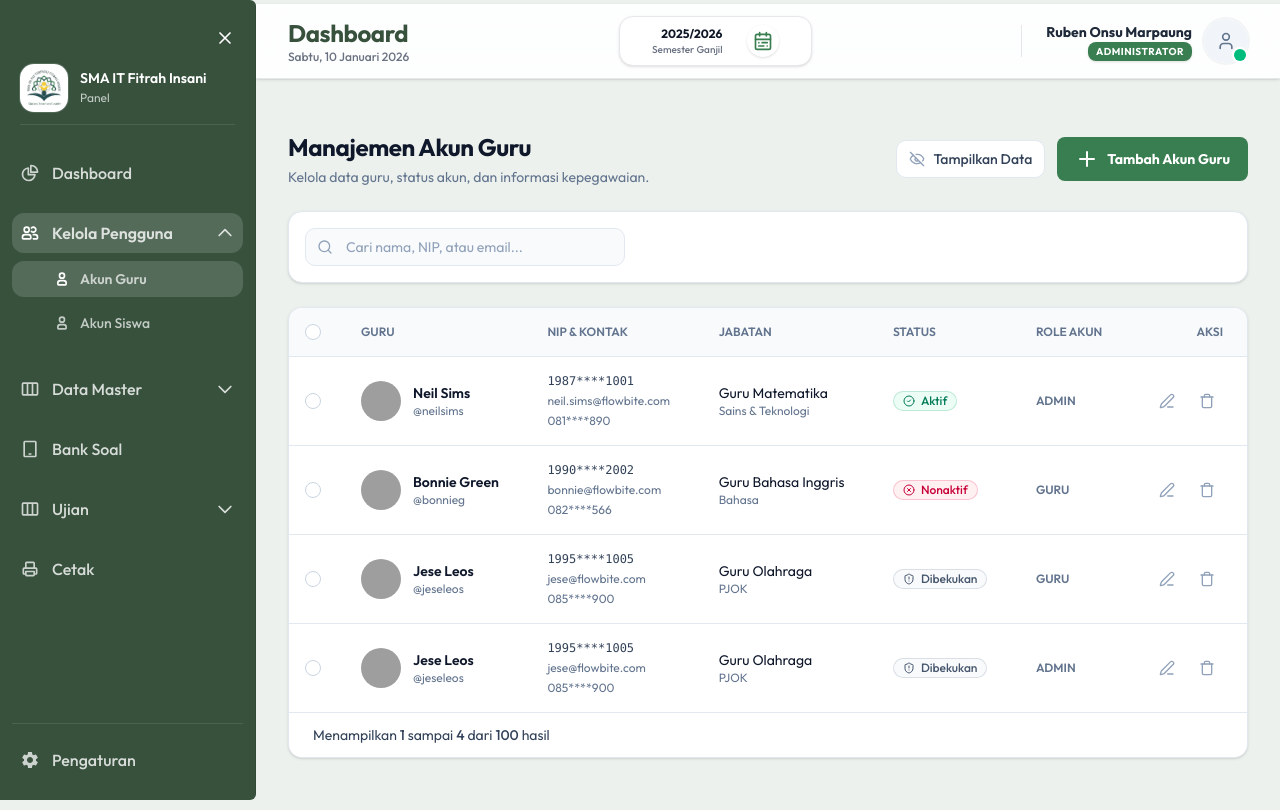
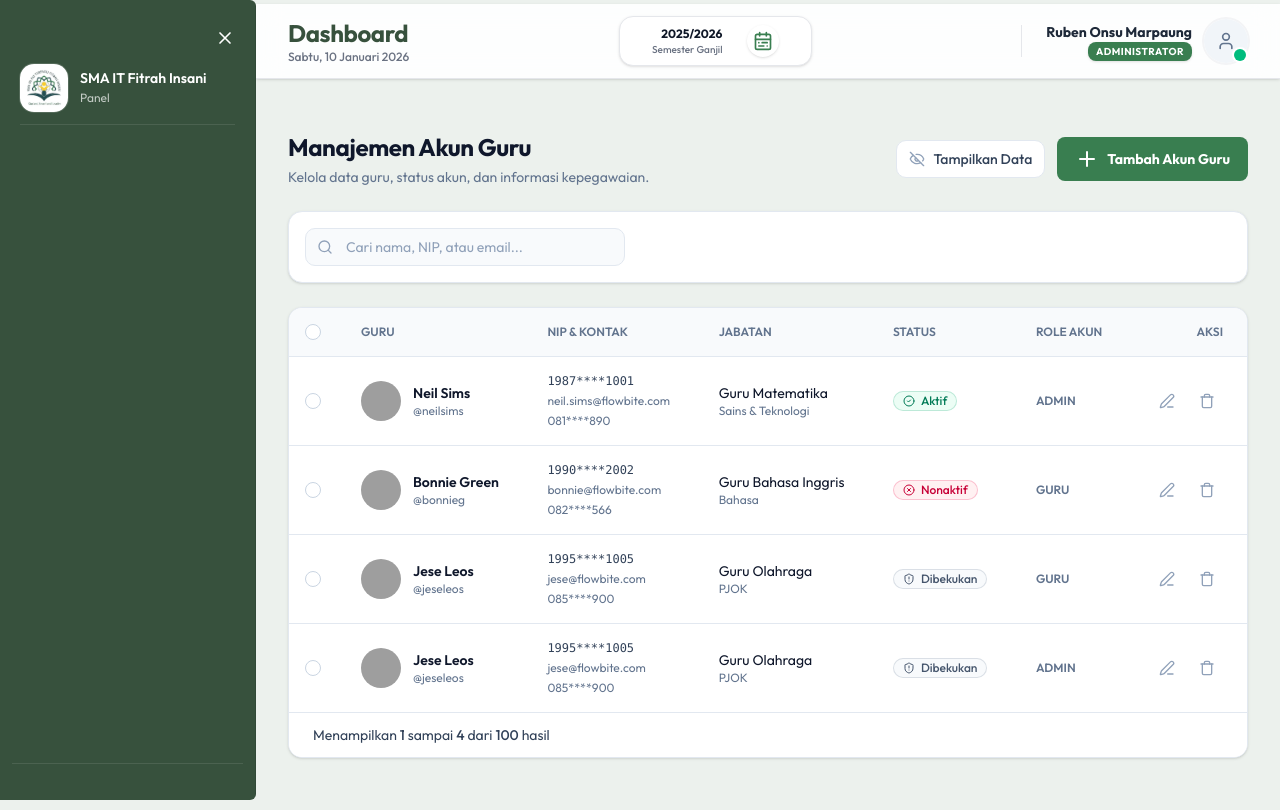
Before and after one commit to mustafamadjid/web-app-cbt, a React app in the folder frontend/: page /dashboard/administrator/kelola-akun/guru in a window 1280 px wide. Built offline with nearby package versions, Linux system fonts and the light colour scheme; no server answers; grey boxes are pictures that could not be loaded; the HTML template or start-up script is replaced by a standard one.

Commit message:
FE -> feat : Menampilkan menu sidebar berdasarkan role user

```diff
--- a/frontend/src/contexts/AuthContext.tsx
+++ b/frontend/src/contexts/AuthContext.tsx
@@ -102,8 +102,6 @@ export function AuthProvider({ children }: { children: React.ReactNode }) {
     try {
       await api<void>("/auth/logout", { method: "POST" });
     } catch (e) {
-      // Jangan bikin logout gagal hanya karena backend error.
-      // Tapi tetap penting untuk logging kalau Anda mau.
       const err = e as ApiError;
       console.warn("Logout error:", err.status, err.message);
     } finally {
--- /dev/null
+++ b/frontend/src/helper/FilterMenuSidebar/sidebarMenuFilter.ts
@@ -0,0 +1,25 @@
+import type { Role,SidebarMenuItem } from "@/types/Sidebar/SidebarMenu";
+
+const hasAccess = (roles:Role[] | undefined, role:Role) => {
+    if (!roles || roles.length === 0) return true;
+    return roles.includes(role);
+}
+
+export function filterMenuByRole(
+    items: SidebarMenuItem[],
+    role: Role
+): SidebarMenuItem[] {
+    return items.
+    map((item) => {
+        if(item.type === "group") {
+            const children = item.children.filter((child) => hasAccess(child.roles, role));
+            if(!hasAccess(item.roles, role) || children.length === 0) return null;
+            return {
+                ...item,
+                children
+            }
+        }
+        if(!hasAccess(item.roles, role)) return null;
+        return item;
+    }).filter(Boolean) as SidebarMenuItem[];
+}
--- a/frontend/src/layouts/MainLayout/AdminLayout/AdminLayout.tsx
+++ b/frontend/src/layouts/MainLayout/AdminLayout/AdminLayout.tsx
@@ -1,7 +1,7 @@
 // AdminLayout.tsx
 import { useEffect, useState } from "react";
 import { Outlet } from "react-router";
-import SidebarAdmin from "@/layouts/MainLayout/Sidebar/SidebarAdmin";
+import Sidebar from "@/layouts/MainLayout/Sidebar/Sidebar";
 
 const STORAGE_KEY = "admin_sidebar_open";
 
@@ -30,13 +30,12 @@ function AdminLayout() {
 
   return (
     <div className="min-h-screen bg-[#ecf1ed]">
-      <SidebarAdmin
+      <Sidebar
         isOpen={isSidebarOpen}
         onToggle={() => setIsSidebarOpen((v) => !v)}
         onClose={() => setIsSidebarOpen(false)}
         onOpen={() => setIsSidebarOpen(true)}
       />
-
 
       <main
         className={[
--- a/frontend/src/layouts/MainLayout/Sidebar/SidebarAdmin.tsx
+++ b/frontend/src/layouts/MainLayout/Sidebar/Sidebar.tsx
@@ -1,5 +1,9 @@
 import { useEffect, useMemo, useRef, useState } from "react";
 import { NavLink, useLocation, matchPath } from "react-router";
+
+import { filterMenuByRole } from "@/helper/FilterMenuSidebar/sidebarMenuFilter";
+import type { Role} from "../../../types/Sidebar/SidebarMenu";
+import { useAuth } from "@/contexts/AuthContext";
 
 import SvgIcons from "@/assets/SvgIcons/svgIcons";
 
@@ -10,27 +14,39 @@ import type {
 } from "../../../types/Sidebar/SidebarMenu";
 import { footerMenuItems, mainMenuItems } from "./sidebarMenuItems";
 
-type SidebarAdminProps = {
+type SidebarProps = {
   isOpen: boolean;
   onToggle: () => void;
   onClose: () => void;
   onOpen: () => void;
 };
 
-const SidebarAdmin = ({
-  isOpen,
-  onToggle,
-  onClose,
-}: SidebarAdminProps) => {
+
+const Sidebar = ({ isOpen, onToggle, onClose }: SidebarProps) => {
+  const { user } = useAuth();
+  const role = (user?.role ?? "SISWA") as Role;
+
+
   const [openGroups, setOpenGroups] = useState<Record<number, boolean>>({});
   const sidebarRef = useRef<HTMLElement | null>(null);
 
   const { pathname } = useLocation();
 
+
+const filteredMainMenuItems = useMemo(
+  () => filterMenuByRole(mainMenuItems, role),
+  [role]
+);
+
+const filteredFooterMenuItems = useMemo(
+  () => filterMenuByRole(footerMenuItems, role),
+  [role]
+);
+
  const activeGroupMap = useMemo(() => {
    const activeGroups: Record<number, boolean> = {};
 
-    mainMenuItems.forEach((item) => {
+   filteredMainMenuItems.forEach((item) => {
      if (item.type !== "group") return;
 
      const hasActiveChild = item.children.some((child) =>
@@ -41,7 +57,8 @@ const SidebarAdmin = ({
    });
 
    return activeGroups;
-  }, [pathname]);
+ }, [pathname, filteredMainMenuItems]);
+
 
   useEffect(() => {
     if (Object.keys(activeGroupMap).length === 0) return;
@@ -58,7 +75,6 @@ const SidebarAdmin = ({
 
   useEffect(() => {
     if (!isOpen) return;
-
 
     const mql = window.matchMedia("(max-width: 639px)");
 
@@ -77,7 +93,6 @@ const SidebarAdmin = ({
     document.addEventListener("mousedown", onMouseDown);
     return () => document.removeEventListener("mousedown", onMouseDown);
   }, [isOpen, onClose]);
-
 
   const navItemClass = ({ isActive }: { isActive: boolean }) =>
     [
@@ -274,13 +289,13 @@ const SidebarAdmin = ({
             </div>
 
             <ul className="space-y-2 font-medium flex flex-col gap-3 py-4">
-              {mainMenuItems.map((item) => renderMenuItem(item))}
+              {filteredMainMenuItems.map((item) => renderMenuItem(item))}
             </ul>
           </div>
 
           <div className="shrink-0 mt-4 border-t border-white/10 pt-4">
             <ul className="space-y-2 font-medium">
-              {footerMenuItems.map((item) => renderMenuItem(item))}
+              {filteredFooterMenuItems.map((item) => renderMenuItem(item))}
             </ul>
           </div>
         </div>
@@ -289,4 +304,4 @@ const SidebarAdmin = ({
   );
 };
 
-export default SidebarAdmin;
+export default Sidebar;
--- a/frontend/src/layouts/MainLayout/Sidebar/sidebarMenuItems.tsx
+++ b/frontend/src/layouts/MainLayout/Sidebar/sidebarMenuItems.tsx
@@ -1,7 +1,12 @@
 import { paths } from "@/routes/paths";
-import type { SidebarMenuItem } from "../../../types/Sidebar/SidebarMenu";
+import type { SidebarMenuItem, Role } from "../../../types/Sidebar/SidebarMenu";
 
 import SvgIcons from "@/assets/SvgIcons/svgIcons";
+
+const ADMIN_ONLY: Role[] = ["ADMIN"];
+const GURU_ONLY: Role[] = ["GURU"];
+const SISWA_ONLY: Role[] = ["SISWA"];
+
 
 export const mainMenuItems: SidebarMenuItem[] = [
   {
@@ -11,24 +16,28 @@ export const mainMenuItems: SidebarMenuItem[] = [
     to: paths.dashboard.home_admin,
     end: true,
     icon: SvgIcons.dashboard,
+    roles: ADMIN_ONLY,
   },
   {
     id: 2,
     type: "group",
     label: "Kelola Pengguna",
     icon: SvgIcons.users,
+    roles: ADMIN_ONLY,
     children: [
       {
         id: 201,
         label: "Akun Guru",
         to: paths.dashboard.kelola_akun_guru,
         icon: SvgIcons.userSingle,
+        roles: ADMIN_ONLY,
       },
       {
         id: 202,
         label: "Akun Siswa",
         to: paths.dashboard.kelola_akun_siswa,
         icon: SvgIcons.userSingle,
+        roles: ADMIN_ONLY,
       },
     ],
   },
@@ -37,30 +46,35 @@ export const mainMenuItems: SidebarMenuItem[] = [
     type: "group",
     label: "Data Master",
     icon: SvgIcons.book,
+    roles: ADMIN_ONLY,
     children: [
       {
         id: 301,
         label: "Data Mata Pelajaran",
         to: paths.dashboard.data_master_mapel,
         icon: SvgIcons.chevronDouble,
+        roles: ADMIN_ONLY,
       },
       {
         id: 302,
         label: "Data Kelas",
         to: paths.dashboard.data_master_kelas,
         icon: SvgIcons.chevronDouble,
+        roles: ADMIN_ONLY,
       },
       {
         id: 303,
         label: "Data Ruang Ujian",
         to: paths.dashboard.data_master_ruang,
         icon: SvgIcons.chevronDouble,
+        roles: ADMIN_ONLY,
       },
       {
         id: 304,
         label: "Data Sesi",
         to: paths.dashboard.data_master_sesi,
         icon: SvgIcons.chevronDouble,
+        roles: ADMIN_ONLY,
       },
     ],
   },
@@ -71,30 +85,35 @@ export const mainMenuItems: SidebarMenuItem[] = [
     to: paths.dashboard.bank_soal,
     end: true,
     icon: SvgIcons.bankSoal,
+    roles: ADMIN_ONLY,
   },
   {
     id: 5,
     type: "group",
     label: "Ujian",
     icon: SvgIcons.book,
+    roles: ADMIN_ONLY,
     children: [
       {
         id: 501,
         label: "Buat Ujian",
         to: paths.dashboard.buat_ujian,
         icon: SvgIcons.chevronDouble,
+        roles: ADMIN_ONLY,
       },
       {
         id: 502,
         label: "Jadwal Ujian",
         to: paths.dashboard.jadwal_ujian,
         icon: SvgIcons.chevronDouble,
+        roles: ADMIN_ONLY,
       },
       {
         id: 503,
         label: "Hasil Ujian",
         to: paths.dashboard.hasil_ujian,
         icon: SvgIcons.chevronDouble,
+        roles: ADMIN_ONLY,
       },
     ],
   },
@@ -105,6 +124,7 @@ export const mainMenuItems: SidebarMenuItem[] = [
     to: paths.dashboard.cetak,
     end: true,
     icon: SvgIcons.print,
+    roles: ADMIN_ONLY,
   },
 ];
 
@@ -115,5 +135,6 @@ export const footerMenuItems: SidebarMenuItem[] = [
     label: "Pengaturan",
     to: paths.dashboard.pengaturan,
     icon: SvgIcons.settings,
+    roles: ADMIN_ONLY,
   },
 ];
--- a/frontend/src/types/Sidebar/SidebarMenu.ts
+++ b/frontend/src/types/Sidebar/SidebarMenu.ts
@@ -1,5 +1,7 @@
 import type React from "react";
 export type SidebarIconRenderer = (className: string) => React.JSX.Element;
+
+export type Role = "ADMIN" | "GURU" | "SISWA";
 
 export type SidebarMenuItem =
   | SidebarMenuLinkItem
@@ -9,6 +11,7 @@ export interface SidebarMenuItemBase {
   id: number;
   label: string;
   icon: SidebarIconRenderer;
+  roles?: Role[];
 }
 
 export interface SidebarMenuLinkItem extends SidebarMenuItemBase {
@@ -27,4 +30,5 @@ export interface SidebarSubMenuItem {
   label: string;
   to: string;
   icon: SidebarIconRenderer;
+  roles?: Role[];
 }
```
Lines whose indentation alone changed are shown as unchanged.
